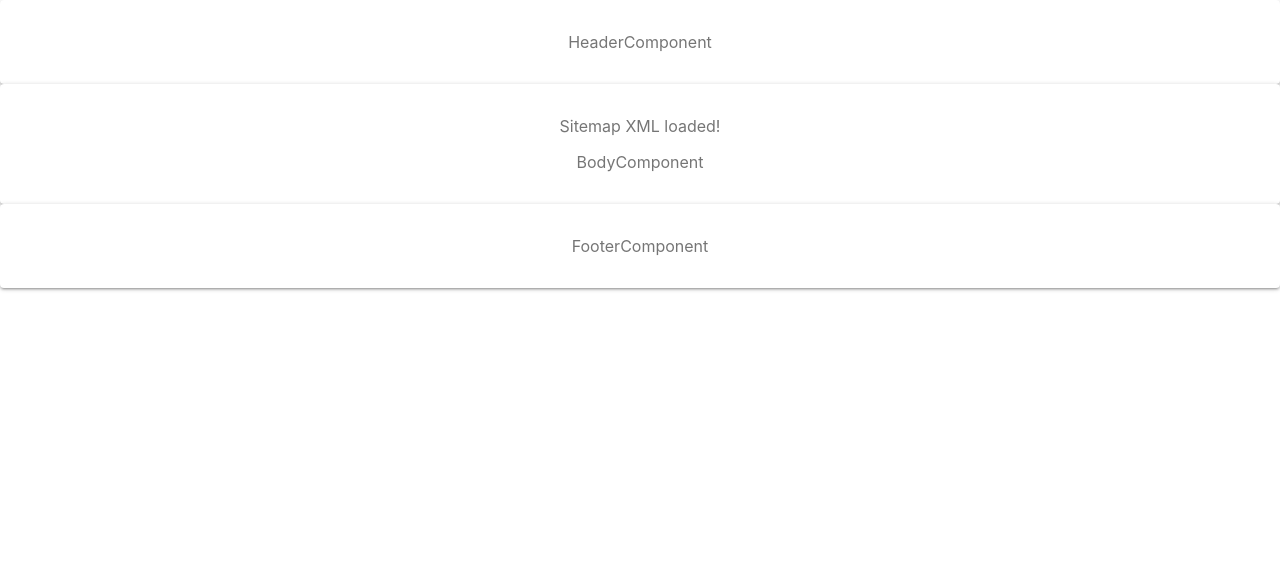
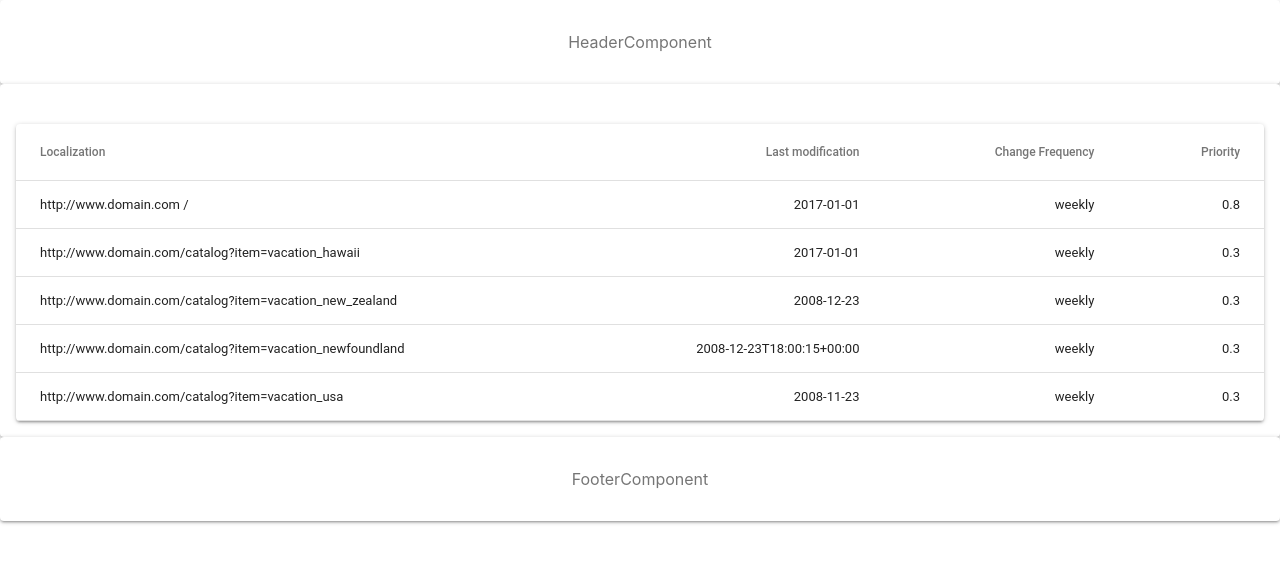
Before and after one commit to Xaconi/sitemap-tool, a React (Create React App) app: page / in a window 1280 px wide. Shown: the top 562 px of the page. Built offline with nearby package versions, Linux system fonts and the light colour scheme.

Commit message:
[NEW] Basic Material-UI Table wrapper.

```diff
--- a/src/Components/BodyComponent.js
+++ b/src/Components/BodyComponent.js
@@ -1,15 +1,39 @@
 import React, { Component } from 'react'
 
 // Components
-import { TestComponent } from '../TestComponent'
+import TableComponent from './TableComponent'
+
+// Libs
+import { xml2js } from 'xml-js';
 
 export class BodyComponent extends Component {
-    render () {
-        return (
+
+    constructor() {
+        super()
+        this.state = {
+            isLoaded : false,
+            jsObject : '',
+            xml : '<?xml version="1.0" encoding="UTF-8"?><urlset xmlns="http://www.sitemaps.org/schemas/sitemap/0.9"><url><loc>http://www.domain.com /</loc><lastmod>2017-01-01</lastmod><changefreq>weekly</changefreq><priority>0.8</priority></url><url><loc>http://www.domain.com/catalog?item=vacation_hawaii</loc><changefreq>weekly</changefreq><priority>0.3</priority><lastmod>2017-01-01</lastmod></url><url><loc>http://www.domain.com/catalog?item=vacation_new_zealand</loc><lastmod>2008-12-23</lastmod><changefreq>weekly</changefreq><priority>0.3</priority></url><url><loc>http://www.domain.com/catalog?item=vacation_newfoundland</loc><lastmod>2008-12-23T18:00:15+00:00</lastmod><priority>0.3</priority><changefreq>weekly</changefreq></url><url><loc>http://www.domain.com/catalog?item=vacation_usa</loc><lastmod>2008-11-23</lastmod><priority>0.3</priority><changefreq>weekly</changefreq></url></urlset>',
+        }
+    }
+
+    componentDidMount() {
+        const json = xml2js(this.state.xml, { compact: true, spaces: 4})
+        this.setState({
+            isLoaded : true,
+            jsObject : json
+        })
+    }
+
+    render() {
+        return(
             <div>
-                <TestComponent />
-                <p>BodyComponent</p>
+                {this.state.isLoaded
+                ? <TableComponent
+                    json={this.state.jsObject} />
+                : <p>Loading XML...</p>}
             </div>
         )
     }
+
 }
--- /dev/null
+++ b/src/Components/TableComponent.js
@@ -0,0 +1,70 @@
+import React, { Component } from 'react'
+
+import { withStyles } from '@material-ui/core/styles';
+import Table from '@material-ui/core/Table';
+import TableBody from '@material-ui/core/TableBody';
+import TableCell from '@material-ui/core/TableCell';
+import TableHead from '@material-ui/core/TableHead';
+import TableRow from '@material-ui/core/TableRow';
+import Paper from '@material-ui/core/Paper';
+
+const styles = theme => ({
+    root: {
+      width: '100%',
+      marginTop: theme.spacing.unit * 3,
+      overflowX: 'auto',
+    },
+    table: {
+      minWidth: 700,
+    },
+});
+
+let id = 0;
+function createData(name, calories, fat, carbs, protein) {
+  id += 1;
+  return { id, name, calories, fat, carbs, protein };
+}
+
+const rows = [
+  createData('Frozen yoghurt', 159, 6.0, 24, 4.0),
+  createData('Ice cream sandwich', 237, 9.0, 37, 4.3),
+  createData('Eclair', 262, 16.0, 24, 6.0),
+  createData('Cupcake', 305, 3.7, 67, 4.3),
+  createData('Gingerbread', 356, 16.0, 49, 3.9),
+];
+
+class TableComponent extends Component {
+
+    render () {
+        const { classes } = this.props;
+
+        return (
+            <Paper className={classes.root}>
+                <Table className={classes.table}>
+                    <TableHead>
+                        <TableRow>
+                            <TableCell>Localization</TableCell>
+                            <TableCell align="right">Last modification</TableCell>
+                            <TableCell align="right">Change Frequency</TableCell>
+                            <TableCell align="right">Priority</TableCell>
+                        </TableRow>
+                    </TableHead>
+                    <TableBody>
+                        {this.props.json.urlset.url.map(row => (
+                            <TableRow key={row.loc._text}>
+                                <TableCell component="th" scope="row">
+                                    {row.loc._text}
+                                </TableCell>
+                                <TableCell align="right">{row.lastmod._text}</TableCell>
+                                <TableCell align="right">{row.changefreq._text}</TableCell>
+                                <TableCell align="right">{row.priority._text}</TableCell>
+                            </TableRow>
+                        ))}
+                    </TableBody>
+                </Table>
+            </Paper>
+        )
+    }
+}
+
+export default withStyles(styles)(TableComponent);
--- a/src/TestComponent.js
+++ /dev/null
@@ -1,36 +0,0 @@
-import React, { Component } from 'react'
-
-// Libs
-import { xml2js } from 'xml-js';
-
-export class TestComponent extends Component {
-
-    constructor() {
-        super()
-        this.state = {
-            isLoaded : false,
-            jsObject : '',
-            xml : '<?xml version="1.0" encoding="UTF-8"?><urlset xmlns="http://www.sitemaps.org/schemas/sitemap/0.9"><url><loc>http://www.domain.com /</loc><lastmod>2017-01-01</lastmod><changefreq>weekly</changefreq><priority>0.8</priority></url><url><loc>http://www.domain.com/catalog?item=vacation_hawaii</loc><changefreq>weekly</changefreq></url><url><loc>http://www.domain.com/catalog?item=vacation_new_zealand</loc><lastmod>2008-12-23</lastmod><changefreq>weekly</changefreq></url><url><loc>http://www.domain.com/catalog?item=vacation_newfoundland</loc><lastmod>2008-12-23T18:00:15+00:00</lastmod><priority>0.3</priority></url><url><loc>http://www.domain.com/catalog?item=vacation_usa</loc><lastmod>2008-11-23</lastmod></url></urlset>',
-        }
-    }
-
-    componentDidMount() {
-        const json = xml2js(this.state.xml, { compact: true, spaces: 4})
-        this.setState({
-            isLoaded : true,
-            jsObject : json
-        })
-        console.log(this.state.jsObject)
-    }
-
-    render() {
-        return(
-            <div>
-                {this.state.isLoaded
-                ? <p>Sitemap XML loaded!</p>
-                : <p>Loading XML...</p>}
-            </div>
-        )
-    }
-
-}
```
